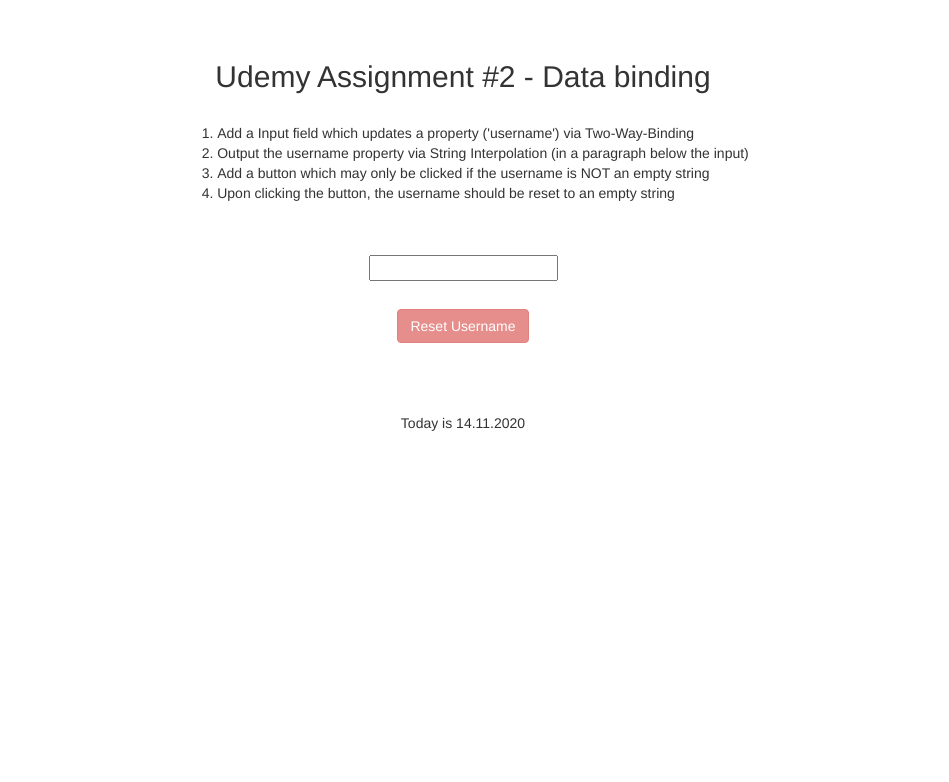
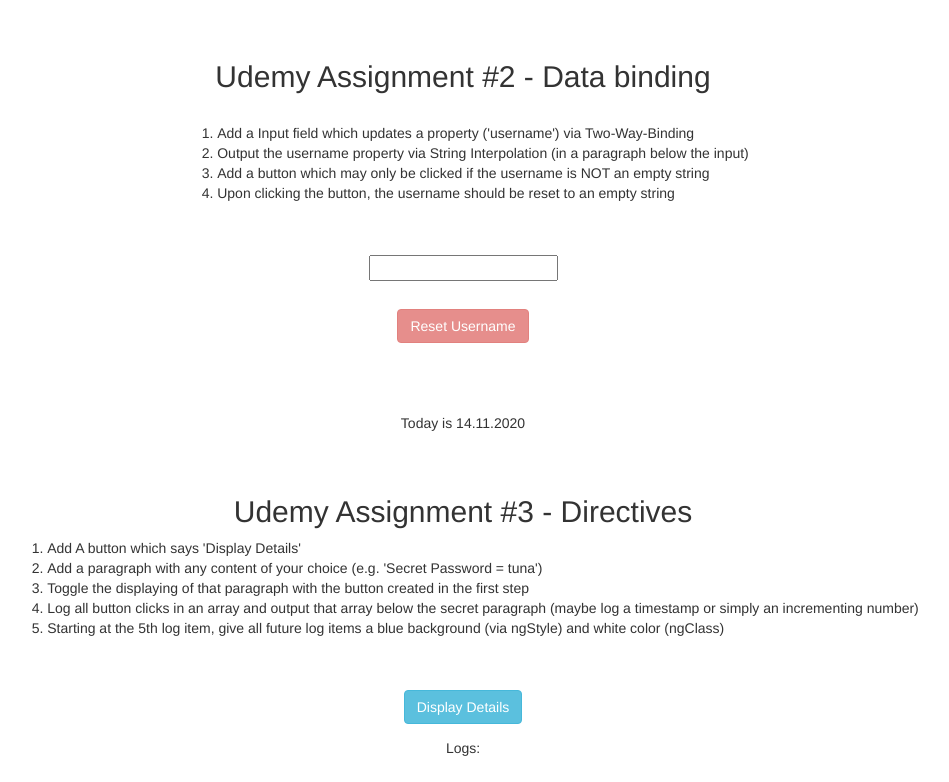
Before and after one commit to Alice-Rez/Angular-basic-counter, an Angular app: page / in a window 1280 px wide. Shown: the part 344-1126 px from the top of the page, without its empty margins (177-1126 px from the left). Before the commit the page ends 800 px from the top, so only its background shows below. Built offline with nearby package versions, Linux system fonts and the light colour scheme.

Commit message:
udemy assignment #3 fulfilled

```diff
--- a/src/app/app.component.html
+++ b/src/app/app.component.html
@@ -7,3 +7,5 @@
 <app-assignment-udemy></app-assignment-udemy>
 
 <app-pipe-play></app-pipe-play>
+
+<app-udemy3></app-udemy3>
--- a/src/app/app.module.ts
+++ b/src/app/app.module.ts
@@ -6,13 +6,15 @@
 import { FormsModule } from '@angular/forms';
 import { AssignmentUdemyComponent } from './assignment-udemy/assignment-udemy.component';
 import { PipePlayComponent } from './pipe-play/pipe-play.component';
+import { Udemy3Component } from './udemy3/udemy3.component';
 
 @NgModule({
   declarations: [
     AppComponent,
     CounterComponent,
     AssignmentUdemyComponent,
-    PipePlayComponent
+    PipePlayComponent,
+    Udemy3Component
   ],
   imports: [
     BrowserModule,
--- /dev/null
+++ b/src/app/udemy3/udemy3.component.css
@@ -0,0 +1,14 @@
+section {
+  margin-top: 3em;
+  display: grid;
+  place-items: center;
+}
+
+button,
+p {
+  margin-bottom: 1em;
+}
+
+.blue {
+  background-color: darkblue;
+}
--- /dev/null
+++ b/src/app/udemy3/udemy3.component.html
@@ -0,0 +1,39 @@
+<section>
+  <h2>Udemy Assignment #3 - Directives</h2>
+  <ol>
+    <li>Add A button which says 'Display Details'</li>
+    <li>
+      Add a paragraph with any content of your choice (e.g. 'Secret Password =
+      tuna')
+    </li>
+    <li>
+      Toggle the displaying of that paragraph with the button created in the
+      first step
+    </li>
+    <li>
+      Log all button clicks in an array and output that array below the secret
+      paragraph (maybe log a timestamp or simply an incrementing number)
+    </li>
+    <li>
+      Starting at the 5th log item, give all future log items a blue background
+      (via ngStyle) and white color (ngClass)
+    </li>
+  </ol>
+</section>
+
+<section>
+  <button class="btn btn-info" (click)="toggleDisplay()">
+    Display Details
+  </button>
+  <p *ngIf="display">Angular is fun!!!</p>
+  <p>Logs:</p>
+  <ul>
+    <li
+      *ngFor="let item of clicks"
+      [ngClass]="{ blue: item >= 5 }"
+      [ngStyle]="{ color: getColor(item) }"
+    >
+      {{ item }}
+    </li>
+  </ul>
+</section>
--- /dev/null
+++ b/src/app/udemy3/udemy3.component.ts
@@ -0,0 +1,33 @@
+import { NONE_TYPE } from '@angular/compiler';
+import { Component, OnInit } from '@angular/core';
+
+@Component({
+  selector: 'app-udemy3',
+  templateUrl: './udemy3.component.html',
+  styleUrls: ['./udemy3.component.css']
+})
+export class Udemy3Component implements OnInit {
+  display= false;
+  clicks=[];
+  counter=1;
+
+  constructor() { }
+
+  ngOnInit(): void {
+  }
+
+  toggleDisplay(): void {
+    if(this.display===true){
+      this.display=false;
+    } else {
+      this.display=true;
+    }
+    this.clicks.push(this.counter)
+    this.counter++;
+    console.log(this.clicks)
+  }
+
+  getColor(value:number){
+    return value>=5?"white":"black";
+  }
+}
```
Also changed, not shown: 1 other file (tests, documents, lock files or other folders).
